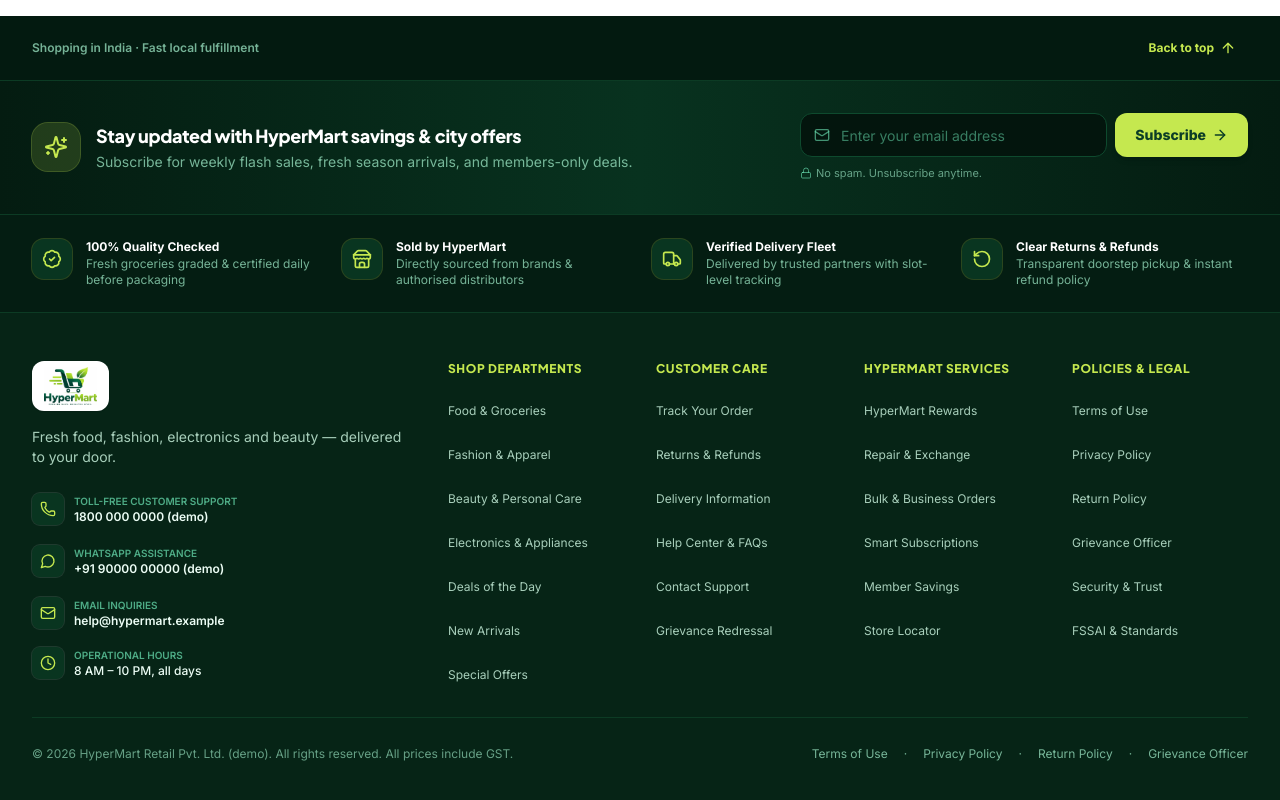
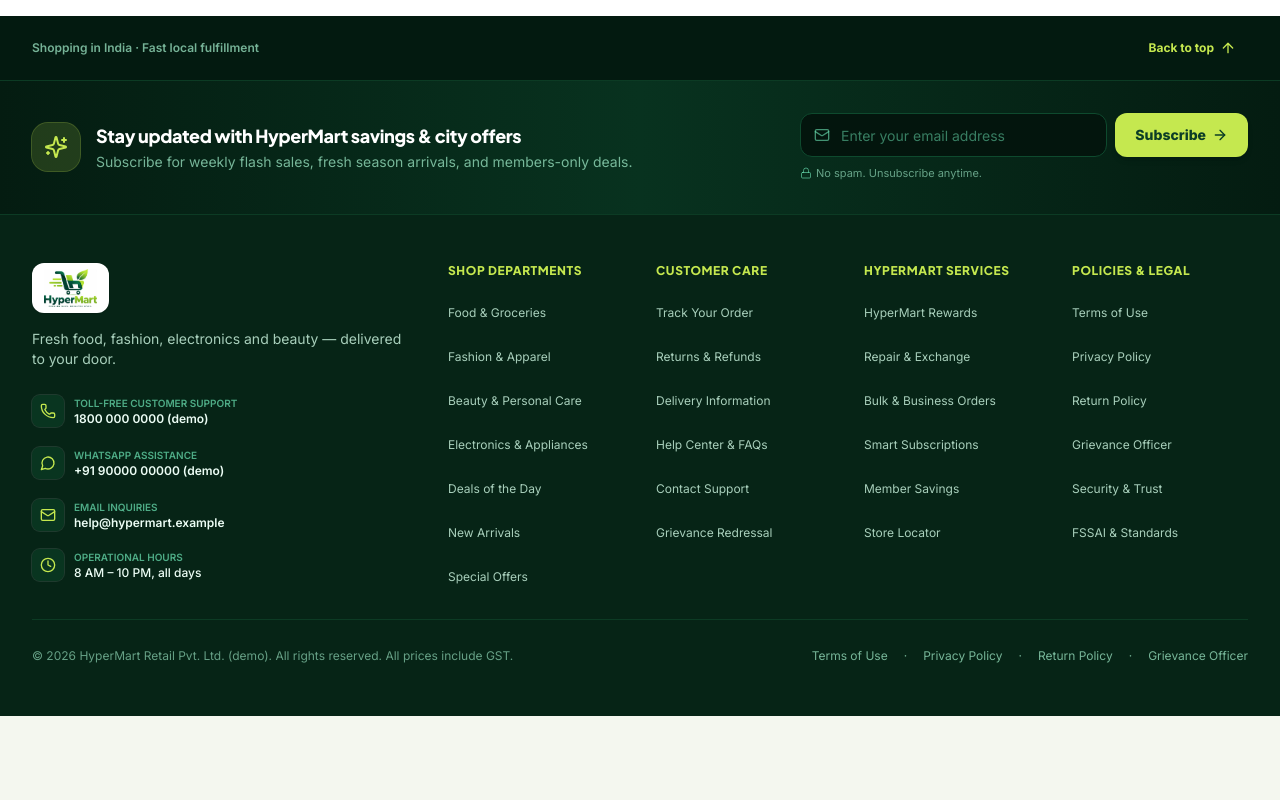
Before and after one commit to KSukant/Hyper_Mart, a Next.js app: page / in a window 1280 px wide. Shown: the part 2965-3765 px from the top of the page. After the commit the page ends 3681 px from the top, so only its background shows below. Built offline with nearby package versions, Linux system fonts and the light colour scheme.

Commit message:
Remove 4 pillars customer trust bar from footer

```diff
--- a/src/components/layout/Footer.tsx
+++ b/src/components/layout/Footer.tsx
@@ -7,47 +7,18 @@ import {
   MessageCircle,
   Mail,
   Clock,
-  Truck,
-  RotateCcw,
-  BadgeCheck,
   Lock,
   ArrowRight,
   Sparkles,
-  Store,
   Check,
   ChevronDown,
   ArrowUp,
-  CreditCard,
-  ShieldCheck,
 } from "lucide-react";
 import { site } from "@/mocks";
 import { Logo } from "./Logo";
 import { toast } from "@/components/ui/primitives";
 import { cn } from "@/lib/cn";
 
-/* ── 4 Pillars of HyperMart Customer Trust ── */
-const TRUST_PILLARS = [
-  {
-    icon: BadgeCheck,
-    title: "100% Quality Checked",
-    desc: "Fresh groceries graded & certified daily before packaging",
-  },
-  {
-    icon: Store,
-    title: "Sold by HyperMart",
-    desc: "Directly sourced from brands & authorised distributors",
-  },
-  {
-    icon: Truck,
-    title: "Verified Delivery Fleet",
-    desc: "Delivered by trusted partners with slot-level tracking",
-  },
-  {
-    icon: RotateCcw,
-    title: "Clear Returns & Refunds",
-    desc: "Transparent doorstep pickup & instant refund policy",
-  },
-];
 
 /* ── Structured Categorized Navigation Links ── */
 const FOOTER_NAV = [
@@ -213,27 +184,6 @@ export function Footer({ compact = false }: { compact?: boolean }) {
         </div>
       )}
 
-      {/* ── MIDDLE SECTION 1: 4 Pillars Customer Trust Bar ── */}
-      <div className="border-b border-[#0C3B24] bg-[#041A10]/70">
-        <div className="mx-auto max-w-[1280px] px-4 py-6 sm:px-6 lg:px-8">
-          <div className="grid grid-cols-2 gap-4 sm:grid-cols-2 lg:grid-cols-4 lg:gap-6">
-            {TRUST_PILLARS.map((item) => {
-              const Icon = item.icon;
-              return (
-                <div key={item.title} className="flex items-start gap-2.5 sm:gap-3.5">
-                  <span className="grid h-9 w-9 sm:h-10 sm:w-10 shrink-0 place-items-center rounded-xl bg-[#093520] text-accent ring-1 ring-accent/20 shadow-xs">
-                    <Icon className="h-4 w-4 sm:h-5 sm:w-5" />
-                  </span>
-                  <div>
-                    <h4 className="text-xs font-bold text-white leading-tight">{item.title}</h4>
-                    <p className="mt-0.5 text-[11px] sm:text-xs text-emerald-200/70 leading-snug">{item.desc}</p>
-                  </div>
-                </div>
-              );
-            })}
-          </div>
-        </div>
-      </div>
 
       {/* ── MIDDLE SECTION 2: Main Categorized Navigation & Support Grid ── */}
       <div className={`mx-auto max-w-[1280px] px-4 sm:px-6 lg:px-8 ${compact ? "py-6" : "py-8 lg:py-12"}`}>
```
